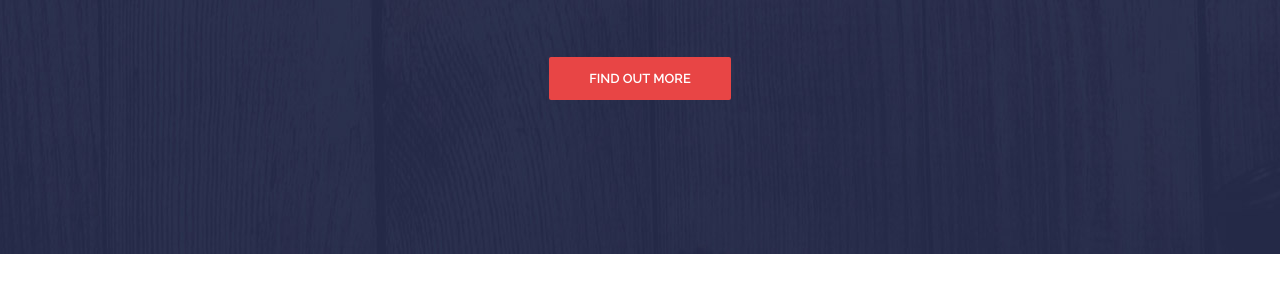
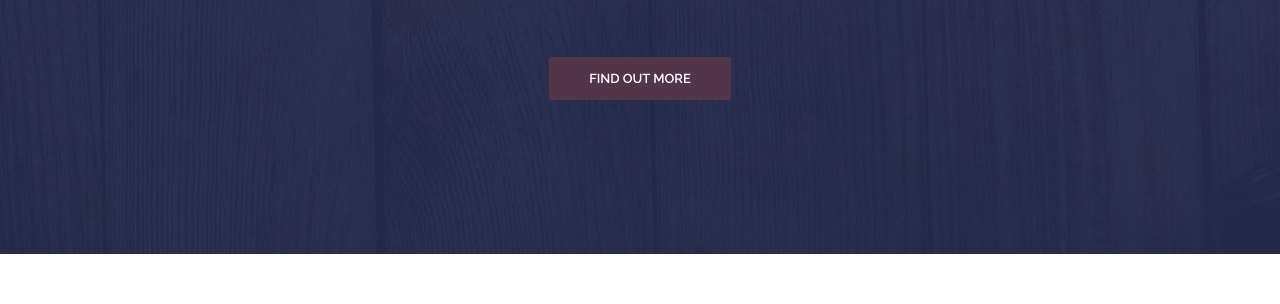
Before and after one commit to VasilyC888/ActiveBox, a plain HTML site: page index.html in a window 1280 px wide. Shown: the part 496-800 px from the top of the page. Drawn offline with nearby package versions, Linux system fonts and the light colour scheme.

Commit message:
changecolorbtn

```diff
--- a/assets/css/style.css
+++ b/assets/css/style.css
@@ -130,7 +130,7 @@ p {
 }
 
 .btn--red {
-    background-color: #e84545;
+    background-color: #53354a;
 }
 
 .btn--red:hover {
```
